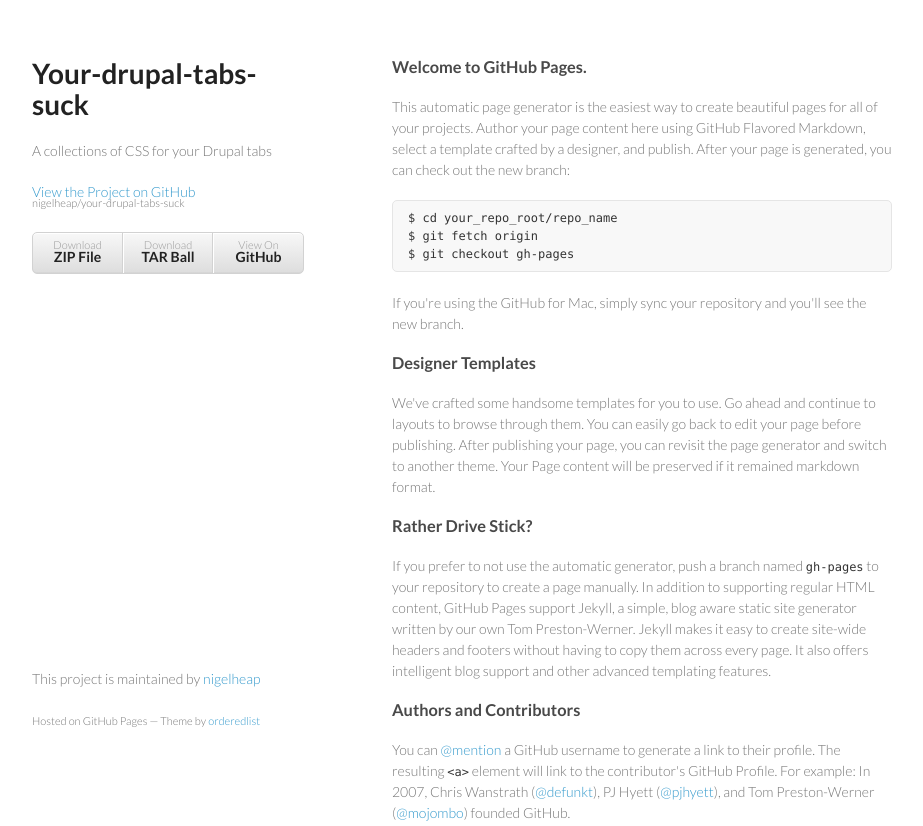
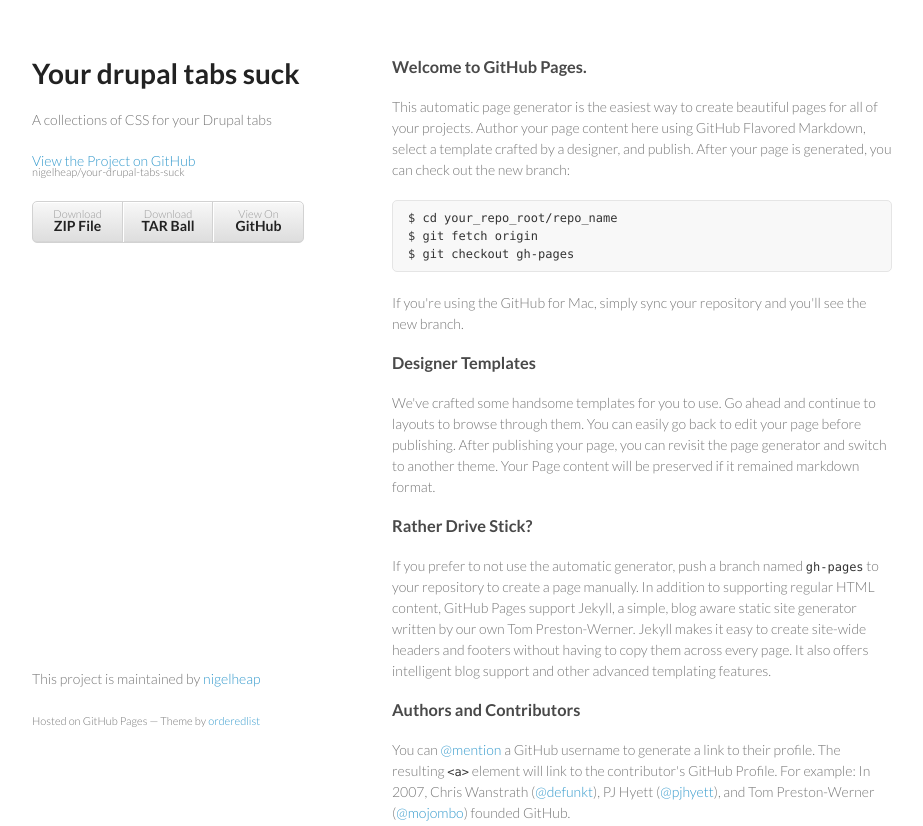
Before and after one commit to nigelheap/your-drupal-tabs-suck, a plain HTML site: page index.html in a window 1280 px wide. Shown: the top 826 px of the page, without its empty margins (178-1101 px from the left). Drawn offline with Linux system fonts and the light colour scheme.

Commit message:
Update index.html

```diff
--- a/index.html
+++ b/index.html
@@ -15,7 +15,7 @@
   <body>
     <div class="wrapper">
       <header>
-        <h1>Your-drupal-tabs-suck</h1>
+        <h1>Your drupal tabs suck</h1>
         <p>A collections of CSS for your Drupal tabs</p>
 
         <p class="view"><a href="https://github.com/nigelheap/your-drupal-tabs-suck">View the Project on GitHub <small>nigelheap/your-drupal-tabs-suck</small></a></p>
```
